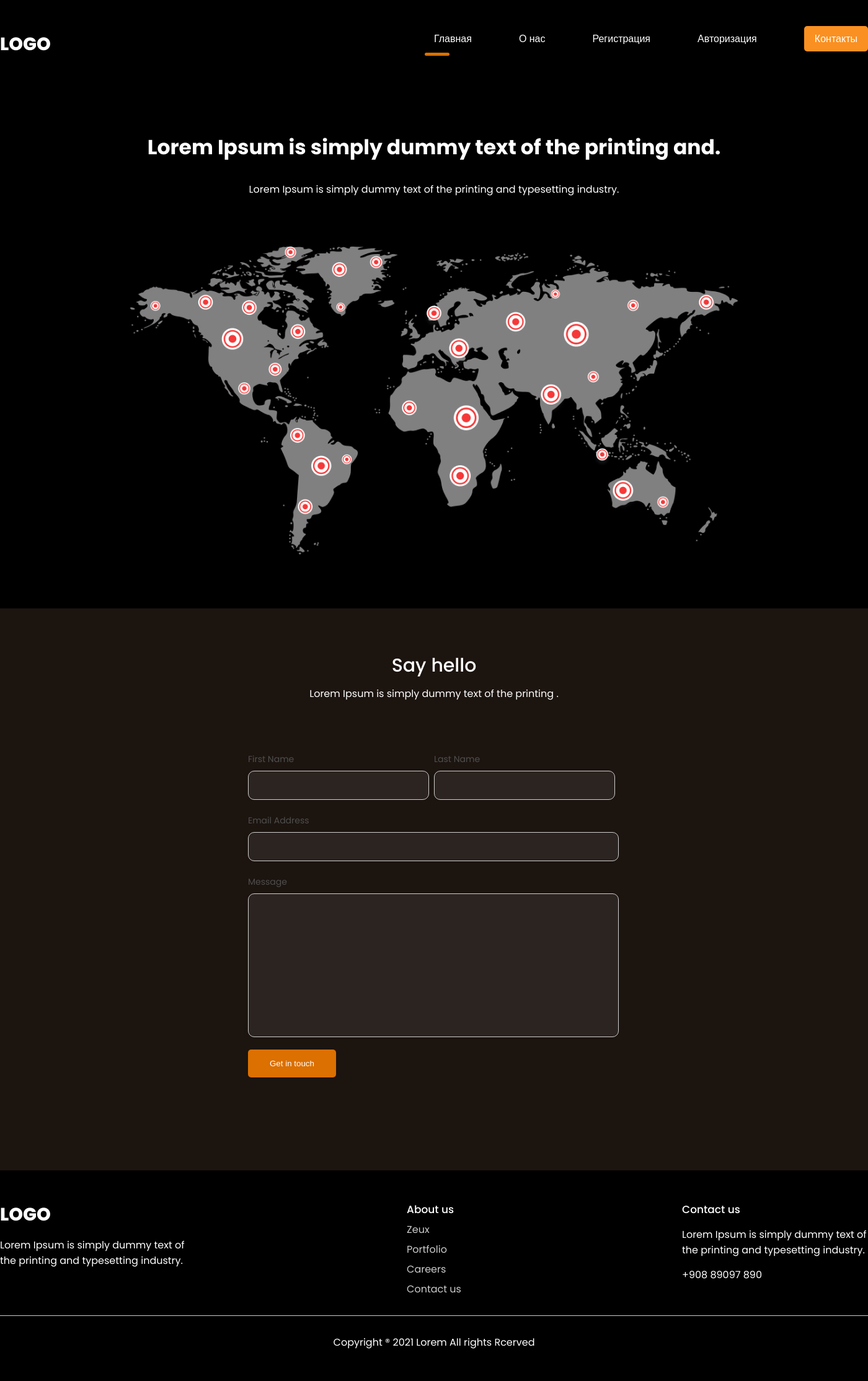
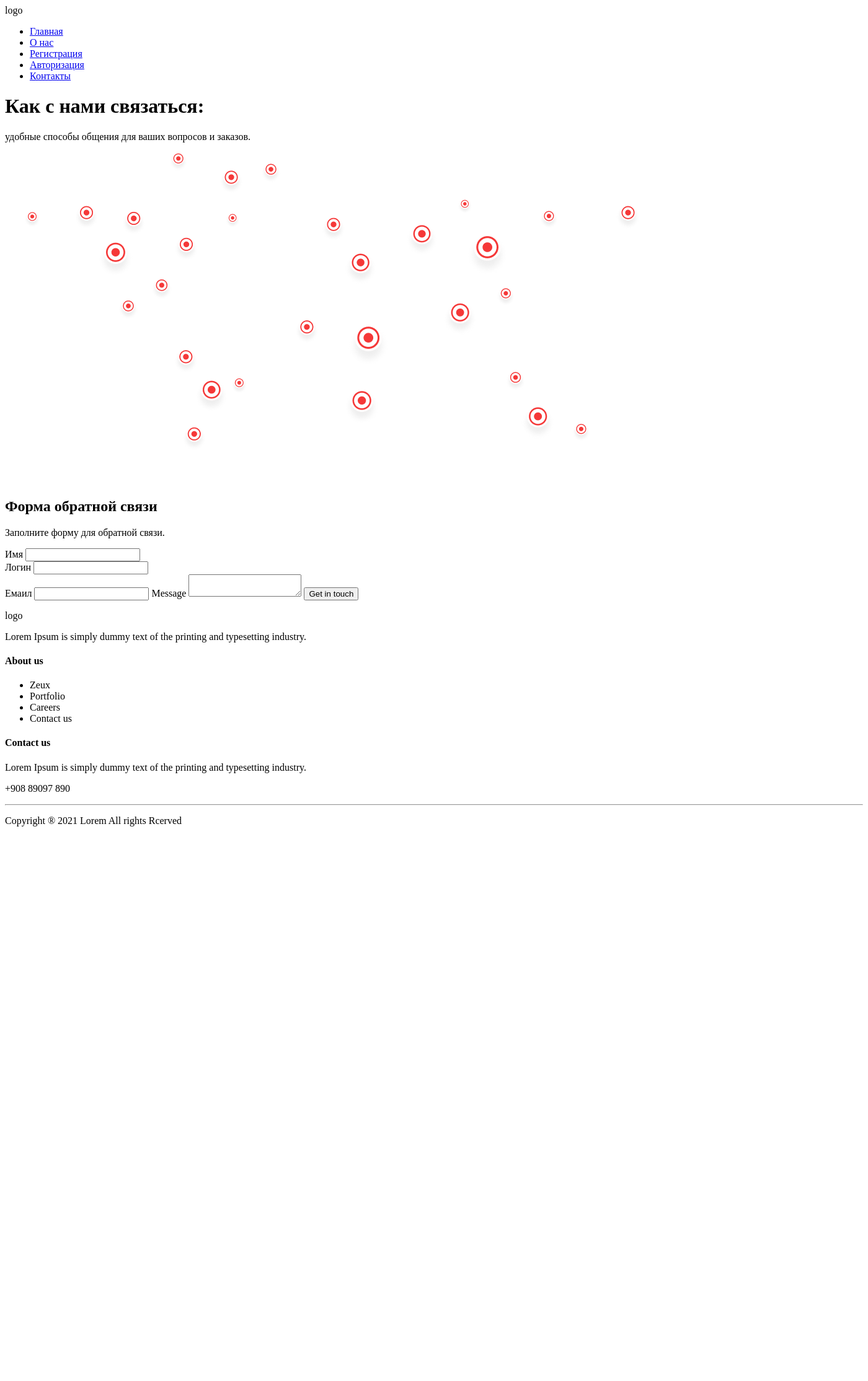
Before and after one commit to 12Danil1221/www, a PHP site: page /contacts.php in a window 1400 px wide. Shown: the whole page at 62% size. After the commit the page ends 1334 px from the top, so only its background shows below. Run offline with PHP 8.4, Linux system fonts and the light colour scheme.

Commit message:
📝 Update contacts page content: Replace English text with Russian descriptions and enhance form labels for better user experience.

```diff
--- a/contacts.php
+++ b/contacts.php
@@ -1,39 +1,29 @@
-<!DOCTYPE html>
-<html lang="en">
-
-<head>
-    <meta charset="UTF-8">
-    <meta name="viewport" content="width=device-width, initial-scale=1.0">
-    <title>Game Website</title>
-    <link rel="stylesheet" href="../www/css/main.css">
-</head>
-
 <body>
     <?php require_once "include/header.php" ?>
 
     <div class="container hero-contacts">
-        <h1>Lorem Ipsum is simply dummy text of the printing and.</h1>
-        <p>Lorem Ipsum is simply dummy text of the printing and typesetting industry. </p>
+        <h1>Как с нами связаться:</h1>
+        <p> удобные способы общения для ваших вопросов и заказов.</p>
         <img src="img/Map.png" alt="Map">
     </div>
 
     <div class="feedback">
         <div class="container">
-            <h2>Say hello</h2>
-            <p>Lorem Ipsum is simply dummy text of the printing .</p>
+            <h2>Форма обратной связи</h2>
+            <p>Заполните форму для обратной связи.</p>
 
-            <form>
+            <form class="form-feedback">
                 <div class="inline">
                     <div>
-                        <label>First Name</label>
+                        <label>Имя</label>
                         <input type="text">
                     </div>
                     <div>
-                        <label>Last Name</label>
+                        <label>Логин</label>
                         <input type="text">
                     </div>
                 </div>
-                <label>Email Address</label>
+                <label>Емаил</label>
                 <input type="email" class="one-line">
 
                 <label>Message</label>
```
